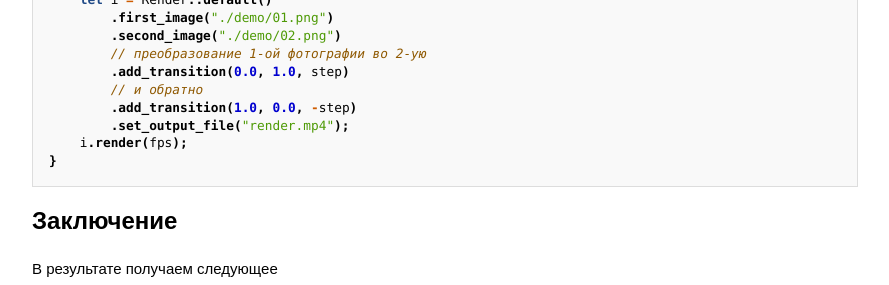
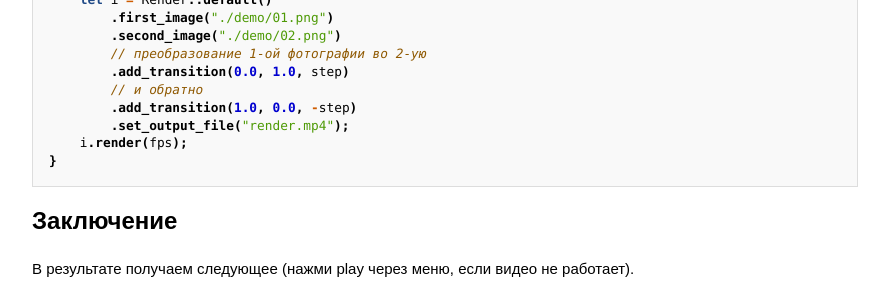
Before and after one commit to FreeCX/freecx.github.io, a Jekyll site: the page built from _posts/2020-07-23-2.5d-effect.markdown, in a window 1280 px wide and 900 px high, scrolled down 8451 px, cut to the strip 0-285 px from the top of the window. Shown: the whole strip, without its empty margins (195-1084 px from the left). Built offline with Jekyll 4.4.1, drawn with Linux system fonts in a browser that asks for light colours; some web fonts are replaced.

Commit message:
fix video

````diff
--- a/_posts/2020-07-23-2.5d-effect.markdown
+++ b/_posts/2020-07-23-2.5d-effect.markdown
@@ -431,8 +431,8 @@
 ```
 
 # Заключение
-В результате получаем следующее
-<video class="video media" id="video-coldfavorableflicker" alt="transition render ffmpeg demo 2.5d GIF" autoplay="" playsinline="" preload="auto" poster="https://thumbs.gfycat.com/ColdFavorableFlicker-mobile.jpg" style="max-width: 640px; margin: 0px auto; display: block;" tabindex="-1" width="1280" height="720">
+В результате получаем следующее (нажми play через меню, если видео не работает).
+<video class="video media" id="video-coldfavorableflicker" alt="transition render ffmpeg demo 2.5d GIF" autoplay="" playsinline="" preload="auto" poster="https://thumbs.gfycat.com/ColdFavorableFlicker-mobile.jpg" style="max-width: 640px; max-height: 360px; margin: 0px auto; display: block;" tabindex="-1" width="1280" height="720">
     <source src="https://thumbs.gfycat.com/ColdFavorableFlicker-mobile.mp4" type="video/mp4">
     <source src="https://giant.gfycat.com/ColdFavorableFlicker.webm" type="video/webm">
     <source src="https://giant.gfycat.com/ColdFavorableFlicker.mp4" type="video/mp4">
````
